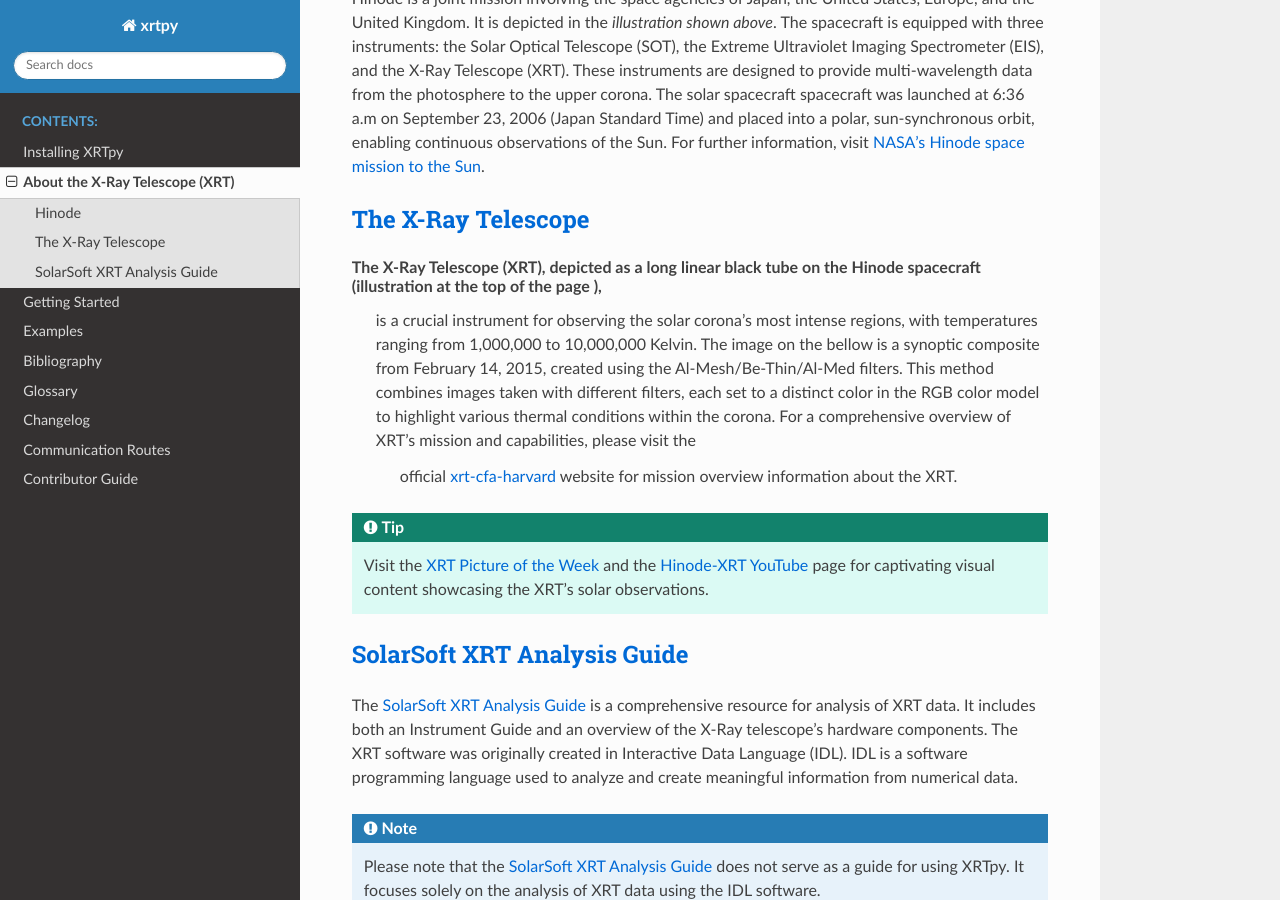
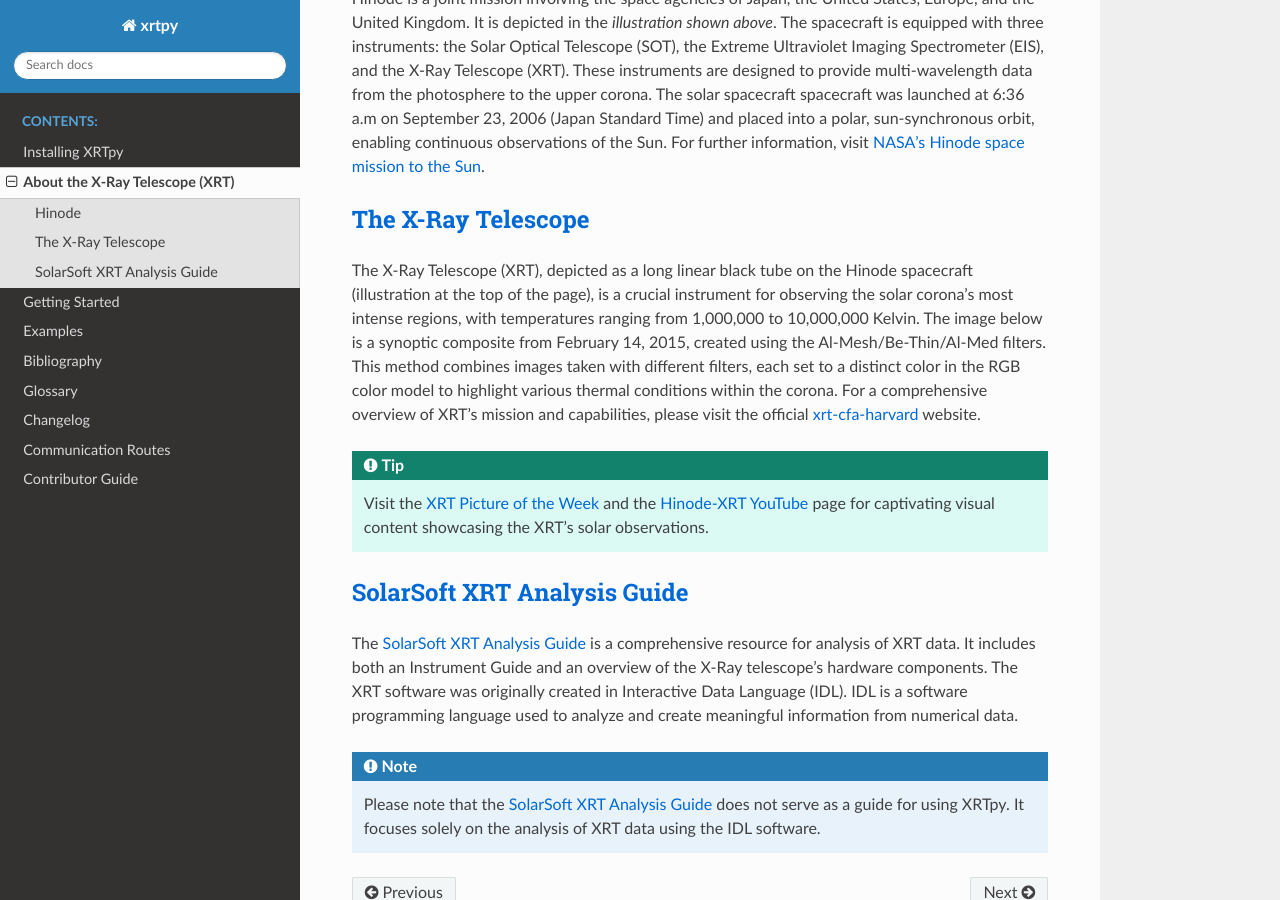
Before and after one commit to HinodeXRT/xrtpy, a Sphinx documentation site: the page built from docs/about_xrt.rst, in a window 1280 px wide and 900 px high, scrolled down 398 px. Built offline with Sphinx 7.4.7 and the Read the Docs theme 2.0.0, drawn with Linux system fonts in a browser that asks for light colours; pages that are not in the unit, such as notebooks, are missing from menus.

Commit message:
Updating text info about XRT-part 2

```diff
--- a/docs/about_xrt.rst
+++ b/docs/about_xrt.rst
@@ -25,12 +25,10 @@ September 23, 2006 (Japan Standard Time) and placed into a polar,  sun-synchrono
 
 The X-Ray Telescope
 ====================
-The X-Ray Telescope (XRT), depicted as a long linear black tube on the Hinode spacecraft (illustration at the top of the page ),
- is a crucial instrument for observing the solar corona's most intense regions, with temperatures ranging from 1,000,000 to 10,000,000
- Kelvin. The image on the bellow is a synoptic composite from February 14, 2015, created using the Al-Mesh/Be-Thin/Al-Med filters.
- This method combines images taken with different filters, each set to a distinct color in the RGB color model to highlight various
- thermal conditions within the corona. For a comprehensive overview of XRT's mission and capabilities, please visit the
-  official `xrt-cfa-harvard`_ website for mission overview information about the XRT.
+The X-Ray Telescope (XRT), depicted as a long linear black tube on the Hinode spacecraft (illustration at the top of the page), is a crucial instrument for observing the solar corona's most intense regions, with temperatures ranging from 1,000,000 to 10,000,000 Kelvin.
+The image below is a synoptic composite from February 14, 2015, created using the Al-Mesh/Be-Thin/Al-Med filters.
+This method combines images taken with different filters, each set to a distinct color in the RGB color model to highlight various thermal conditions within the corona.
+For a comprehensive overview of XRT's mission and capabilities, please visit the  official xrt-cfa-harvard_ website.
 
 .. tip::
    Visit the `XRT Picture of the Week`_ and the `Hinode-XRT YouTube`_ page for captivating visual content showcasing the XRT's solar observations.
```
